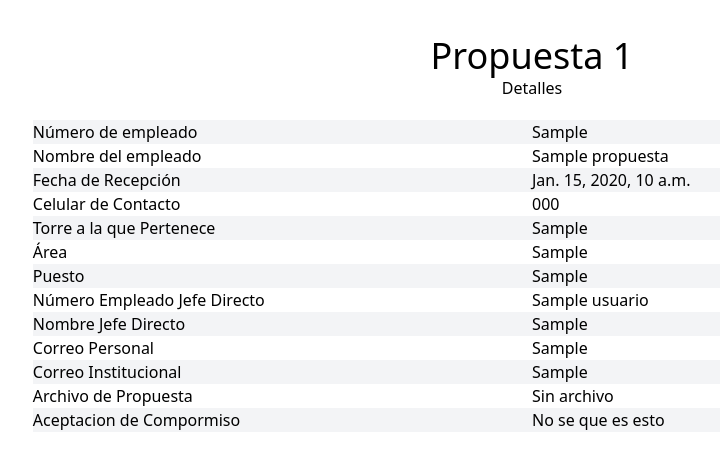
After one commit to MARCACACAHUATE/project-myss, a Django app: page /propuestas/1/ in a window 1280 px wide. The commit adds this page. Shown: the top 469 px of the page, without its empty margins (108-828 px from the left). Run offline with Django 5.2, Linux system fonts and the light colour scheme; tables that the repository leaves empty hold one stand-in row (values such as "Sample post"); style sheets or scripts are compiled from the project's sources; some libraries are stand-ins or nearby versions.

Commit message:
feat: Agregue pantalla para ver los detalles de cada propuestas

```diff
--- /dev/null
+++ b/propuestas/templates/propuesta_detalles.html
@@ -0,0 +1,80 @@
+{% extends 'base.html' %}
+
+{% block main %}
+<div class="flex flex-col justify-center">
+
+
+    <div class="grid grid-cols-1 my-5">
+        <h2 class="font-medium text-4xl text-center ">Propuesta {{ propuesta_data.id }}</h2>
+        <p class="text-center">Detalles</p>
+    </div>
+
+    <div class="grid grid-cols-1 justify-items-center w-full">
+        <div class="flex w-4/5 bg-gray-100">
+            <p class="w-1/2">Número de empleado</p>
+            <p>{{ propuesta_data.no_empleado }}</p>
+        </div>
+
+        <div class="flex w-4/5">
+            <p class="w-1/2">Nombre del empleado</p>
+            <p>{{ propuesta_data.nombre }}</p>
+        </div>
+
+        <div class="flex w-4/5 bg-gray-100">
+            <p class="w-1/2">Fecha de Recepción</p>
+            <p>{{ propuesta_data.fecha_creacion }}</p>
+        </div>
+
+        <div class="flex w-4/5">
+            <p class="w-1/2">Celular de Contacto</p>
+            <p>{{ propuesta_data.telefono }}</p>
+        </div>
+
+        <div class="flex w-4/5 bg-gray-100">
+            <p class="w-1/2">Torre a la que Pertenece</p>
+            <p>{{ propuesta_data.torre_perteneciente }}</p>
+        </div>
+
+        <div class="flex w-4/5">
+            <p class="w-1/2">Área</p>
+            <p>{{ propuesta_data.area }}</p>
+        </div>
+
+        <div class="flex w-4/5 bg-gray-100">
+            <p class="w-1/2">Puesto</p>
+            <p>{{ propuesta_data.puesto }}</p>
+        </div>
+
+        <div class="flex w-4/5">
+            <p class="w-1/2">Número Empleado Jefe Directo</p>
+            <p>{{ propuesta_data.supervisor_id.nombre }}</p>
+        </div>
+
+        <div class="flex w-4/5 bg-gray-100">
+            <p class="w-1/2">Nombre Jefe Directo</p>
+            <p>{{ propuesta_data.supervisor_id.numero_empleado }}</p>
+        </div>
+
+        <div class="flex w-4/5">
+            <p class="w-1/2">Correo Personal</p>
+            <p>{{ propuesta_data.correo_personal }}</p>
+        </div>
+
+        <div class="flex w-4/5 bg-gray-100">
+            <p class="w-1/2">Correo Institucional</p>
+            <p>{{ propuesta_data.correo_institucional }}</p>
+        </div>
+
+        <div class="flex w-4/5">
+            <p class="w-1/2">Archivo de Propuesta</p>
+            <p>Sin archivo</p>
+        </div>
+
+        <div class="flex w-4/5 bg-gray-100">
+            <p class="w-1/2">Aceptacion de Compormiso</p>
+            <p>No se que es esto</p>
+        </div>
+    </div>
+
+</div>
+{% endblock %}
--- a/propuestas/urls.py
+++ b/propuestas/urls.py
@@ -1,9 +1,10 @@
 from django.urls import path
-from propuestas.views import RevisionDocumentosView
+from propuestas.views import RevisionDocumentosView, PropuestasDetallesView
 
 
 app_name = "propuestas"
 
 urlpatterns = [
     path("", RevisionDocumentosView.as_view(), name="revision"),
+    path("<int:propuesta_id>/", PropuestasDetallesView.as_view(), name="pro_detalles"),
 ]
--- a/propuestas/views/__init__.py
+++ b/propuestas/views/__init__.py
@@ -1 +1,2 @@
 from .revision_documentos import RevisionDocumentosView
+from .propuestas_detalles import PropuestasDetallesView
--- /dev/null
+++ b/propuestas/views/propuestas_detalles.py
@@ -0,0 +1,16 @@
+from django.views import View
+from django.shortcuts import render
+# from django.contrib.auth.mixins import LoginRequiredMixin
+from propuestas.models import Propuesta
+
+
+class PropuestasDetallesView(View):
+    template_name = "propuesta_detalles.html"
+
+    def get(self, request, *args, **kwargs):
+        id = self.kwargs['propuesta_id']
+        print(f"Detalles de la propuesta {id}")
+
+        propuesta = Propuesta.objects.get(id=id)
+        print(propuesta)
+        return render(request, self.template_name, {"propuesta_data": propuesta})
```
Also changed, not shown: propuestas/templates/revision_home.html (+21 -10 lines).
